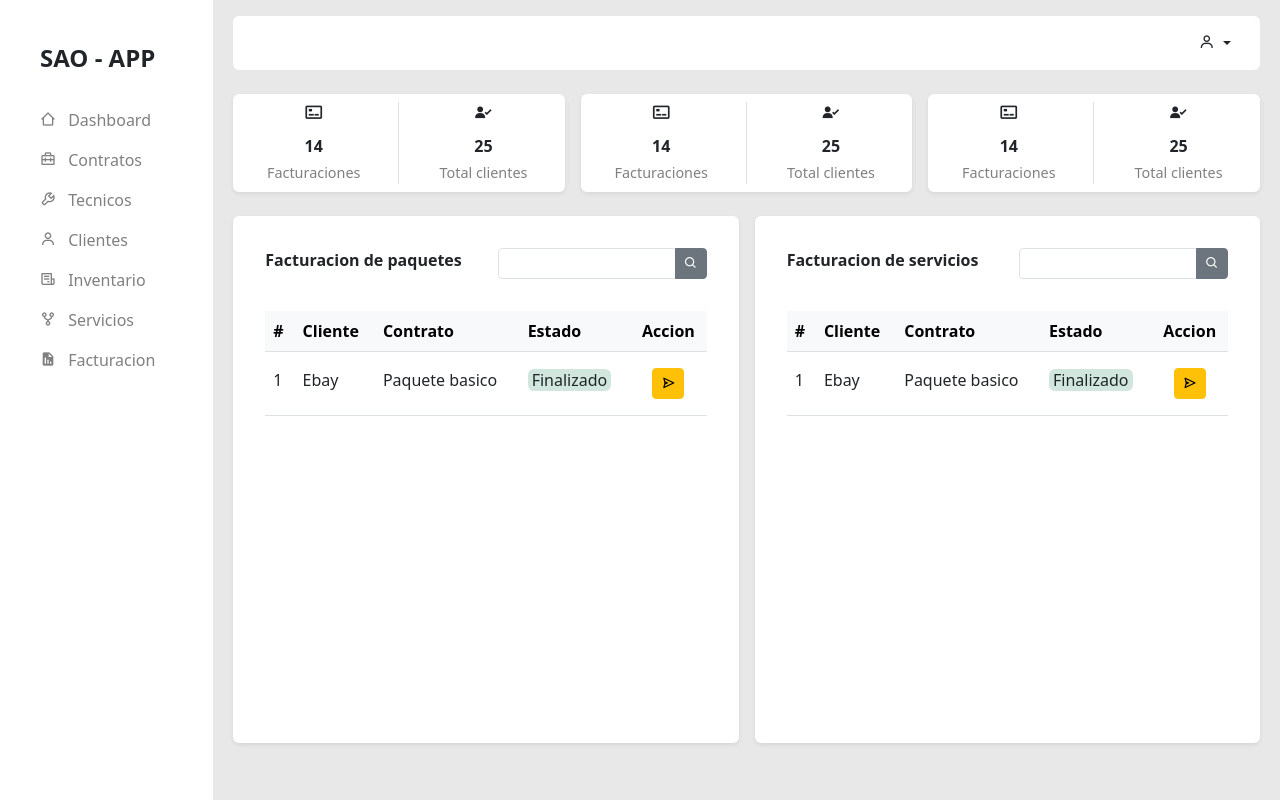
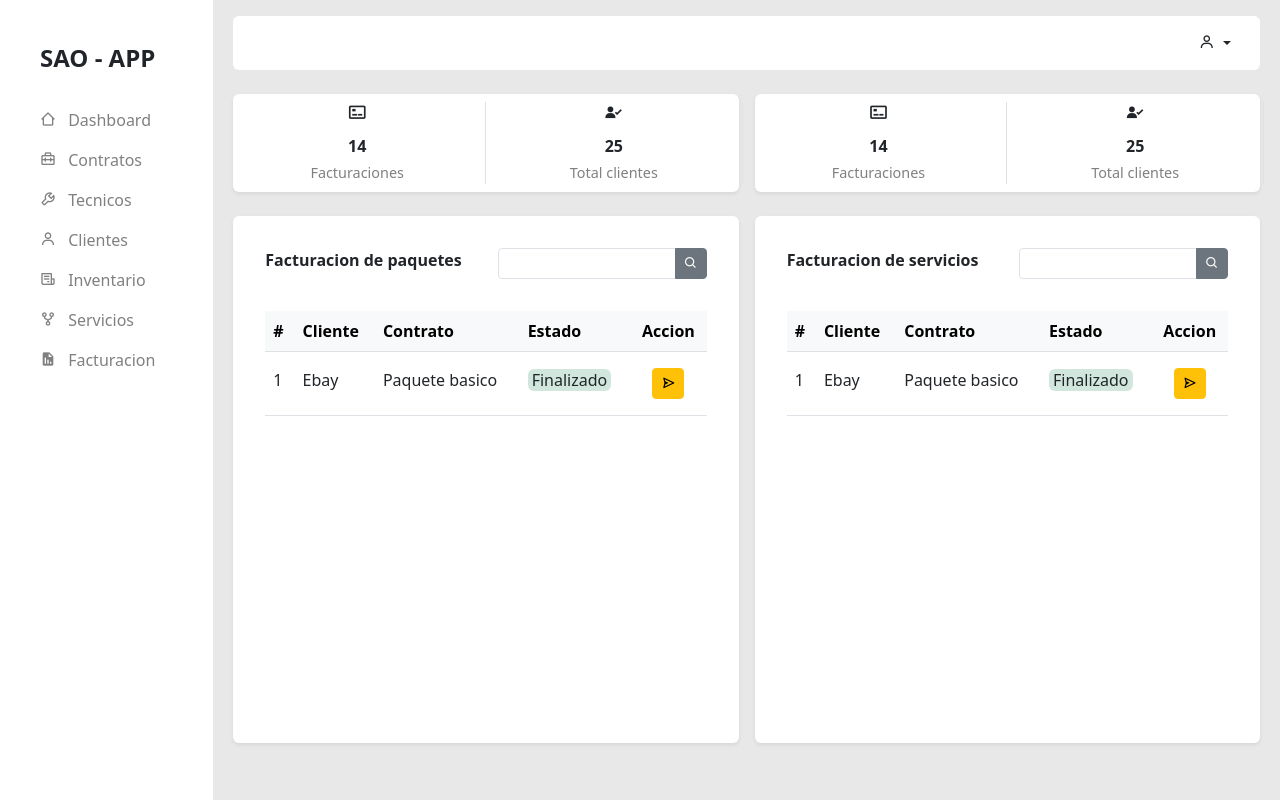
Before and after one commit to LuisSalgadoAlz/SAO-APP, a PHP site: page /facturacion.php in a window 1280 px wide. Run offline with PHP 8.4, Linux system fonts and the light colour scheme.

Commit message:
mini changes

```diff
--- a/php/components/body-facturacion.php
+++ b/php/components/body-facturacion.php
@@ -3,7 +3,7 @@
       include('header.php');
   ?>
   <div class="row mt-2">
-    <div class="col-4 p-2">
+    <div class="col-6 p-2">
       <div class="container header bg-white rounded p-2 shadow-sm">
         <div class="row">
           <div class="col-6 d-flex justify-content-center align-items-center flex-column border-end">
@@ -23,7 +23,7 @@
         </div>
       </div>
     </div>
-    <div class="col-4 p-2">
+    <div class="col-6 p-2">
       <div class="container header bg-white rounded p-2 shadow-sm">
         <div class="row">
           <div class="col-6 d-flex justify-content-center align-items-center flex-column border-end">
@@ -43,27 +43,6 @@
         </div>
       </div>
     </div>
-    <div class="col-4 p-2">
-      <div class="container header bg-white rounded p-2 shadow-sm">
-        <div class="row">
-          <div class="col-6 d-flex justify-content-center align-items-center flex-column border-end">
-            <h6 class="fs-5">
-              <i class='bx bx-credit-card-front'></i>
-            </h6>
-            <span class="fw-bold mb-1">14</span>
-            <span class="subtitle-contratos">Facturaciones</span>
-          </div>
-          <div class="col-6 d-flex justify-content-center align-items-center flex-column border-end">
-            <h6 class="fs-5">
-              <i class='bx bxs-user-check'></i>
-            </h6>
-            <span class="fw-bold mb-1">25</span>
-            <span class="subtitle-contratos">Total clientes</span>
-          </div>
-        </div>
-      </div>
-    </div>
-
   </div>
   <div class="row mt-2">
     <div class="col-6 p-2">
```
